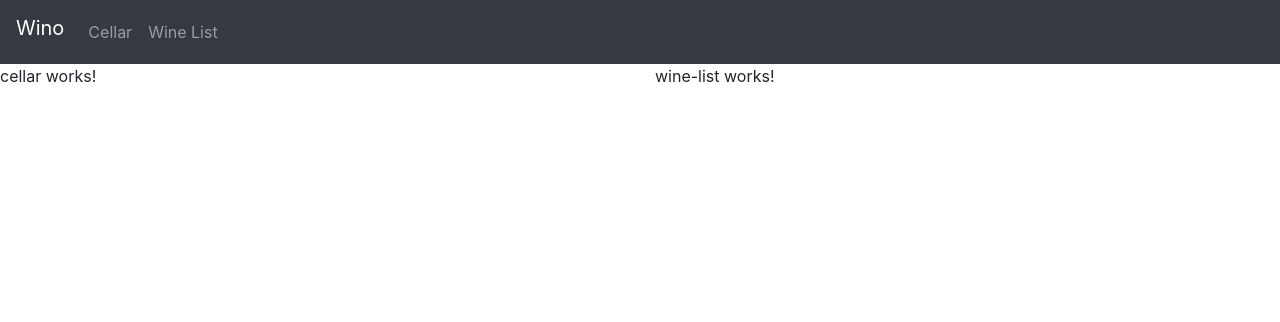
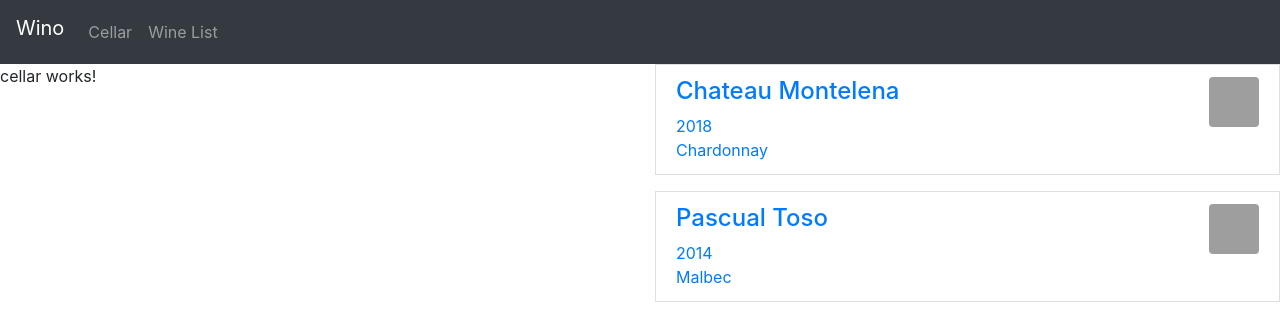
Before and after one commit to rjdroege/Wino, an Angular app: page / in a window 1280 px wide. Shown: the top 322 px of the page. Built offline with nearby package versions, Linux system fonts and the light colour scheme; grey boxes are pictures that could not be loaded.

Commit message:
Model Added

```diff
--- a/src/app/app.module.ts
+++ b/src/app/app.module.ts
@@ -6,6 +6,7 @@
 import { CellarComponent } from './cellar/cellar.component';
 import { CellarEditComponent } from './cellar/cellar-edit/cellar-edit.component';
 import { WineListComponent } from './wine-list/wine-list.component';
+import { WineComponent } from './shared/wine/wine.component';
 
 @NgModule({
   declarations: [
@@ -13,7 +14,8 @@
     HeaderComponent,
     CellarComponent,
     CellarEditComponent,
-    WineListComponent
+    WineListComponent,
+    WineComponent
   ],
   imports: [
     BrowserModule,
--- /dev/null
+++ b/src/app/shared/wine/wine.component.ts
@@ -0,0 +1,15 @@
+import { Component, OnInit } from '@angular/core';
+
+@Component({
+  selector: 'app-wine',
+  templateUrl: './wine.component.html',
+  styleUrls: ['./wine.component.css']
+})
+export class WineComponent implements OnInit {
+
+  constructor() { }
+
+  ngOnInit(): void {
+  }
+
+}
--- /dev/null
+++ b/src/app/shared/wine/wine.model.ts
@@ -0,0 +1,8 @@
+export class Wine {
+    constructor(
+      public year: number,
+      public vinyard: string,
+      public grape: string,
+      public imagePath: string
+      ) {}
+}
--- a/src/app/wine-list/wine-list.component.html
+++ b/src/app/wine-list/wine-list.component.html
@@ -1 +1,19 @@
-<p>wine-list works!</p>
+<div class="row mb-3" *ngFor="let wine of wines">
+  <div class="col-md-12">
+    <a href="#" class="list-group-item clearfix">
+      <div class="float-left">
+        <h4 class="list-group-item-heading">{{ wine.vinyard }}</h4>
+        <p class="list-group-item-text mb-0">{{ wine.year }}</p>
+        <p class="list-group-item-text mb-0">{{ wine.grape }}</p>
+      </div>
+      <div class="float-right">
+        <img
+          src="{{ wine.imagePath }}"
+          alt="{{ wine.vinyard }}"
+          class="img-responsive rounded"
+          style="max-height: 50px"
+        />
+      </div>
+    </a>
+  </div>
+</div>
--- a/src/app/wine-list/wine-list.component.ts
+++ b/src/app/wine-list/wine-list.component.ts
@@ -1,4 +1,5 @@
 import { Component, OnInit } from '@angular/core';
+import { Wine } from '../shared/wine/wine.model';
 
 @Component({
   selector: 'app-wine-list',
@@ -6,7 +7,10 @@
   styleUrls: ['./wine-list.component.css']
 })
 export class WineListComponent implements OnInit {
-
+  wines: Wine[] = [
+    new Wine(2018, 'Chateau Montelena', 'Chardonnay', 'https://source.unsplash.com/50x50/?wine'),
+    new Wine(2014, 'Pascual Toso', 'Malbec', 'https://source.unsplash.com/50x50/?wine')
+  ];
   constructor() { }
 
   ngOnInit(): void {
```
Also changed, not shown: src/app/shared/wine/wine.component.css (added), src/app/shared/wine/wine.component.html (added).
